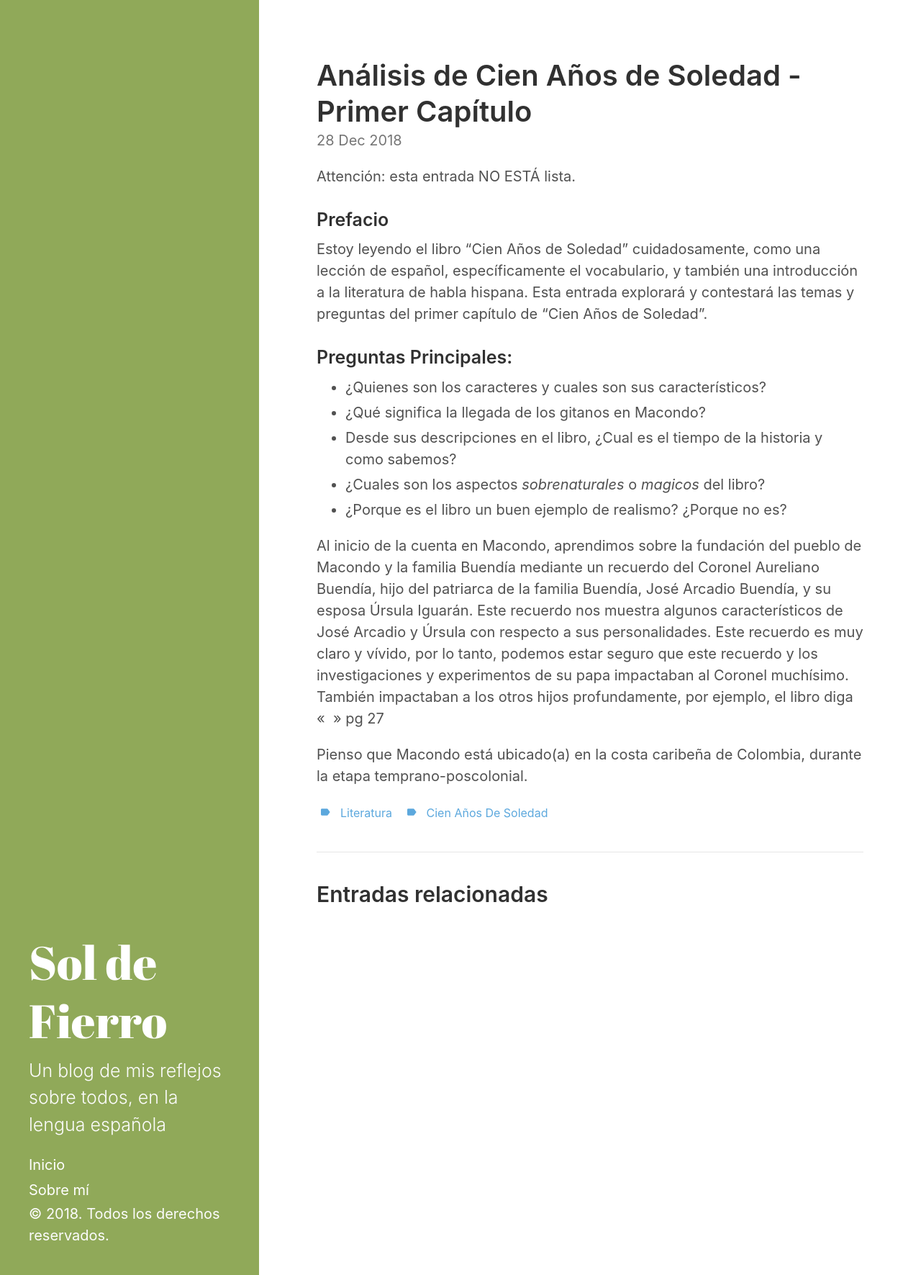
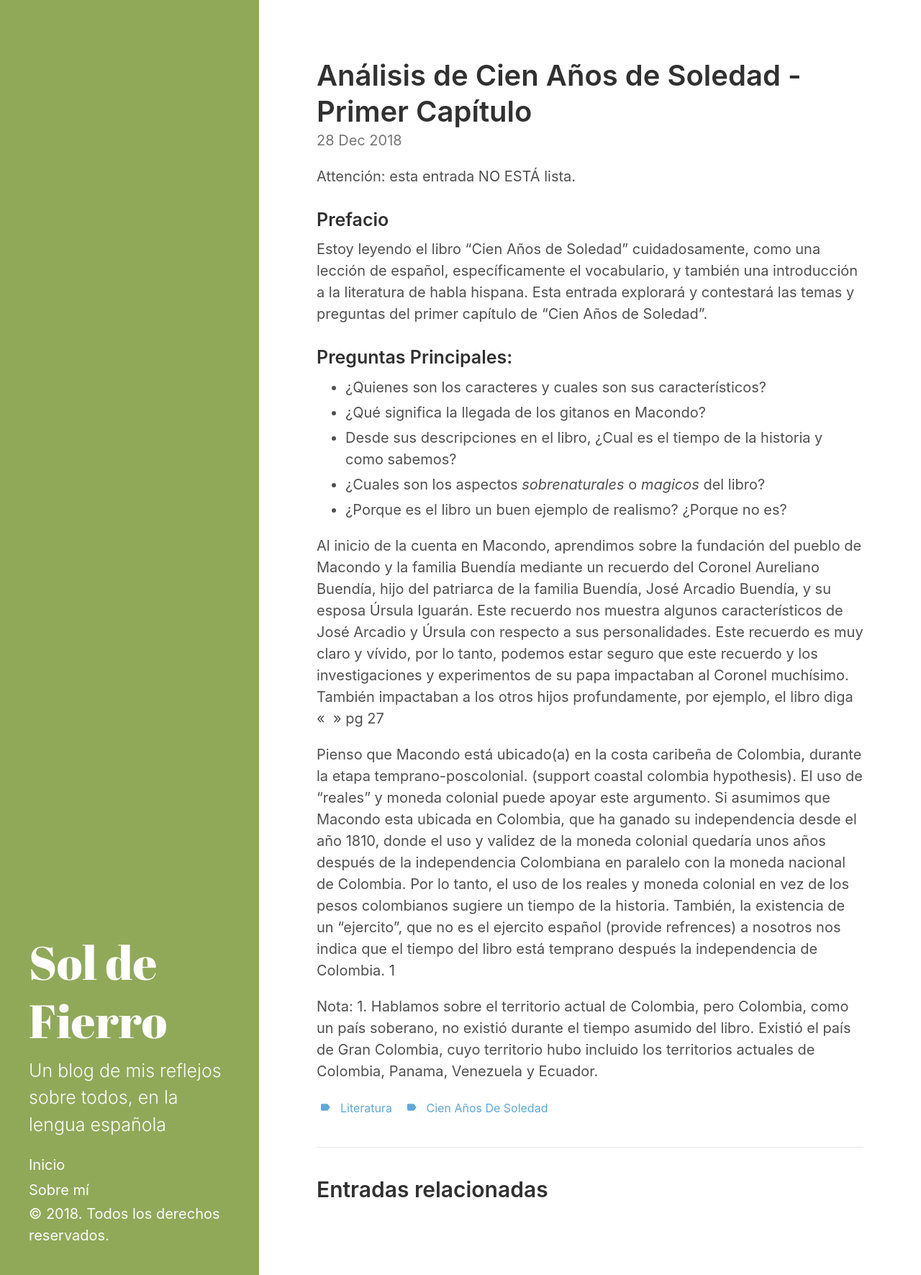
Before and after one commit to soldefierro/soldefierro.github.io, a Jekyll site: the page built from _posts/2018-12-28-primer-capitulos-cien-anos-de-soledad.md, in a window 1280 px wide. Shown: the whole page at 72% size. Built offline with Jekyll 4.4.1, drawn with Linux system fonts in a browser that asks for light colours.

Commit message:
adicciones al draft

```diff
--- a/_posts/2018-12-28-primer-capitulos-cien-anos-de-soledad.md
+++ b/_posts/2018-12-28-primer-capitulos-cien-anos-de-soledad.md
@@ -22,4 +22,11 @@ Estoy leyendo el libro "Cien Años de Soledad" cuidadosamente, como una lección
 Al inicio de la cuenta en Macondo, aprendimos sobre la fundación del pueblo de Macondo y la familia Buendía mediante un recuerdo del Coronel Aureliano Buendía, hijo del patriarca de la familia Buendía, José Arcadio Buendía, y su esposa Úrsula Iguarán. Este recuerdo nos muestra algunos característicos de José Arcadio y Úrsula con respecto a sus personalidades. Este recuerdo es muy claro y vívido, por lo tanto, podemos estar seguro que este recuerdo y los investigaciones y experimentos de su papa impactaban al Coronel muchísimo. También impactaban a los otros hijos profundamente, por ejemplo, el libro diga <<  >> pg 27
 
 
-Pienso que Macondo está ubicado(a) en la costa caribeña de Colombia, durante la etapa temprano-poscolonial.
+Pienso que Macondo está ubicado(a) en la costa caribeña de Colombia, durante la etapa temprano-poscolonial. (support coastal colombia hypothesis). El uso de "reales" y moneda colonial puede apoyar este argumento. Si asumimos que Macondo esta ubicada en Colombia, que ha ganado su independencia desde el año 1810,  donde el uso y validez de la moneda colonial quedaría unos años después de la independencia Colombiana en paralelo con la moneda nacional de Colombia. Por lo tanto, el uso de los reales y moneda colonial en vez de los pesos colombianos sugiere un tiempo de la historia. También, la existencia de un "ejercito", que no es el ejercito español (provide refrences) a nosotros nos indica que el tiempo del libro está temprano después la independencia de Colombia. 1
+
+
+
+
+
+Nota:
+	1. Hablamos sobre el territorio actual de Colombia, pero Colombia, como un país soberano, no existió durante el tiempo asumido del libro. Existió el país de Gran Colombia, cuyo territorio hubo incluido los territorios actuales de Colombia, Panama, Venezuela y Ecuador.
```
Also changed, not shown: 1 other file.
